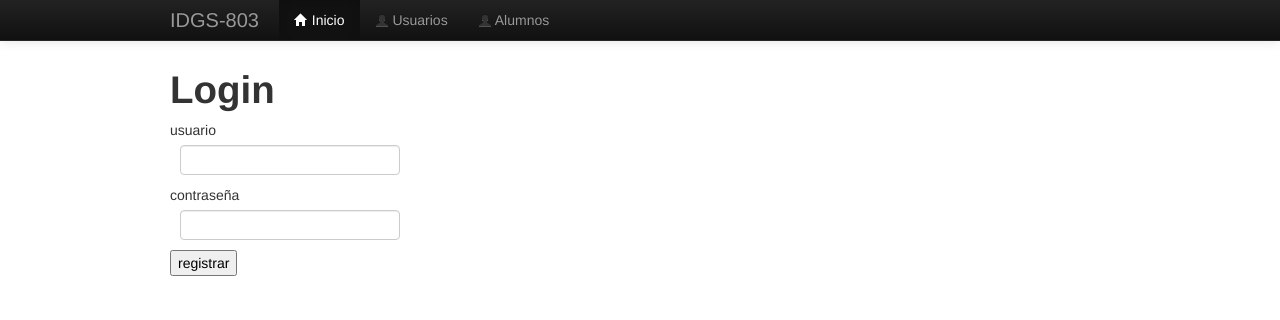
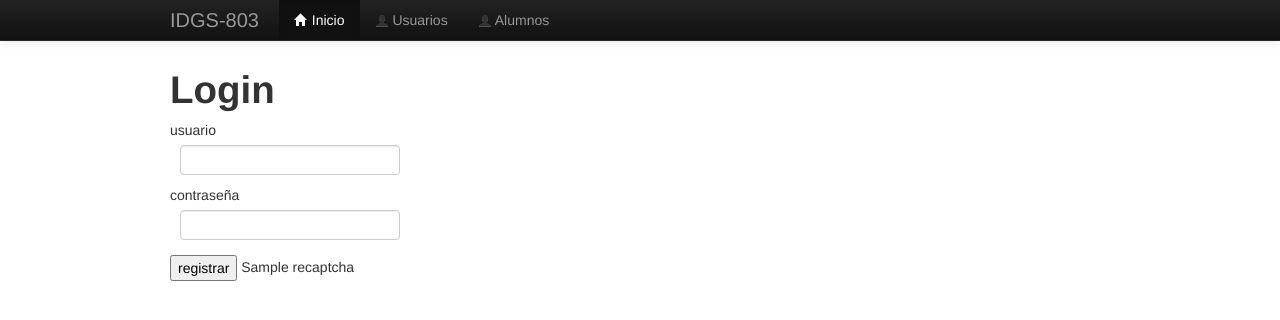
Before and after one commit to IDGS-803-17001472/repotrabajoseguridad, a Flask app: template templates/login.html in a window 1280 px wide. Shown: the top 320 px of the page. Run offline with Flask 3, Linux system fonts and the light colour scheme; tables that the repository leaves empty hold one stand-in row (values such as "Sample post"); the template is opened without the code that fills it: values that come from a table or form of the project are taken from there, most other values are stand-ins (such as "Sample title", 1, 10 or a date in 2020); some libraries are stand-ins or nearby versions.

Commit message:
recapcha

```diff
--- a/config.py
+++ b/config.py
@@ -5,6 +5,8 @@ import urllib
 class Config(object):
     SECRET_KEY='Clave_Nueva'
     SESSION_COOKIE_SECURE=False
+    RECAPTCHA_PUBLIC_KEY = "6LdoUpQpAAAAAHMJhflBg6gi6L04IfBw82xK5V5_"
+    RECAPTCHA_PRIVATE_KEY= "6LdoUpQpAAAAADCpDA8zxCWCF3OsGz3PG-SsoKIe"
 
 
 class DevelopmentConfig(Config):
--- a/forms.py
+++ b/forms.py
@@ -1,6 +1,7 @@
 from wtforms import Form
 from wtforms import StringField, SelectField, RadioField, EmailField, IntegerField, PasswordField
 from wtforms import validators
+from flask_wtf.recaptcha import RecaptchaField
 
 class LoginForm(Form):
     usuario = StringField('usuario', [
@@ -11,3 +12,4 @@ class LoginForm(Form):
         validators.DataRequired(message='el campo es requerido'),
         validators.length(min=3, max=20, message='ingresa una contraseña valida')
     ])
+    recaptcha = RecaptchaField()
--- a/main.py
+++ b/main.py
@@ -3,6 +3,7 @@ from flask_cors import CORS, cross_origin
 from flask_wtf.csrf import CSRFProtect
 import forms
 from io import open
+from google_recaptcha import ReCaptcha
 app = Flask(__name__)
 from config import DevelopmentConfig
 app.config.from_object(DevelopmentConfig)
@@ -10,11 +11,12 @@ csrf=CSRFProtect()
 import secrets
 cors = CORS(app, resources={r"/*": {"origins": ["*"]}})
 
+app.config['SECRET_KEY'] = secrets.token_hex(16)
+secretkey=app.config['SECRET_KEY']
+
 
 from models import db
 from models import Usuarios
-
-app.config['SECRET_KEY'] = secrets.token_hex(16)
 
 @app.errorhandler(404)
 def page_not_found(e):
@@ -26,6 +28,8 @@ def index():
 
 @app.route("/login", methods = ["GET","POST"])
 def login():
+    form=forms.LoginForm(request.form)
+    print('Recaptcha has successded.')
     res=""
     print("dentro de login")
     if request.method == "POST" :
@@ -47,7 +51,7 @@ def login():
             print(url_for('index'))
             return "3"
     if request.method == "GET" :
-        return render_template("login.html")
+         return render_template("login.html", form=form)
 
 def loginCompare(user,password):
     user=sanitizar(user)
--- a/templates/layout.html
+++ b/templates/layout.html
@@ -10,7 +10,10 @@
     <link rel="stylesheet" href="../static/bootstrap/css/bootstrap.min.css">
     <link rel="stylesheet" href="../static/bootstrap/js/bootstrap.js">
     <link rel="stylesheet" href="../static/bootstrap/js/bootstrap.min.js">
-    <script src="../static/jquery/jquery-3.7.1.min.js"></script>
+    <script src="../static/jquery/jquery-3.7.1.min.js"></script><head>
+        <script src="https://www.google.com/recaptcha/enterprise.js?render=6LdoUo8pAAAAAJrTXXSLacjlrEaF6xmjG_SWmOQG"></script>
+        <!-- Your code -->
+      </head>
 
     <style>
         body{
--- a/templates/login.html
+++ b/templates/login.html
@@ -2,15 +2,20 @@
 
 {%block content%}
 {% import "_macros.html" as macros %}
+{% from "_macros.html" import render_field %}
 <h1>Login</h1>
 
-<form action="" method="post" id="form" novalidate>
-    <label for="usuario">usuario</label>
-    <dd><input class="form-controls" id="usuario" maxlength="20" minlength="3" name="usuario" required="" type="text" value=""></dd>
-    <label for="password">contraseña</label>
-    <dd><input class="form-controls" id="password" maxlength="20" minlength="3" name="password" required="" type="password" value=""></dd>
+<form action="" method="post" id="form">
+    <div class="form-group col-xs-12 float-label-form-group">
+        {{render_field(form.usuario, class="form-control")}}
+    </div>
+    <div class="form-group col-xs-12 float-label-form-group">
+        {{render_field(form.password, class="form-control")}}
+    </div>
+    {{render_field(form.recaptcha, class="form-control")}}
     <input type="button" name="btn1" id="btn1" value="registrar">
     <input type="hidden" name="csrf_token" id="csrf" value="{{csrf_token()}}"/>
+    {{ recaptcha }}
 </form>
 
 <script>
```
Also changed, not shown: 2 other files.
